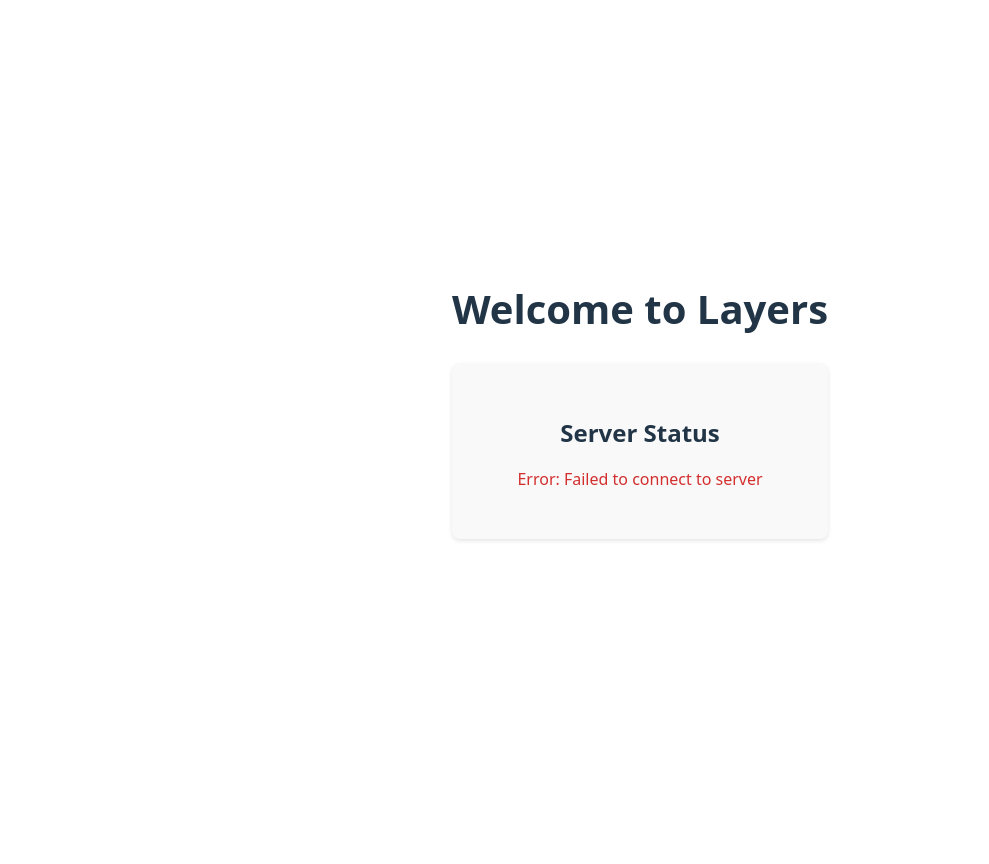
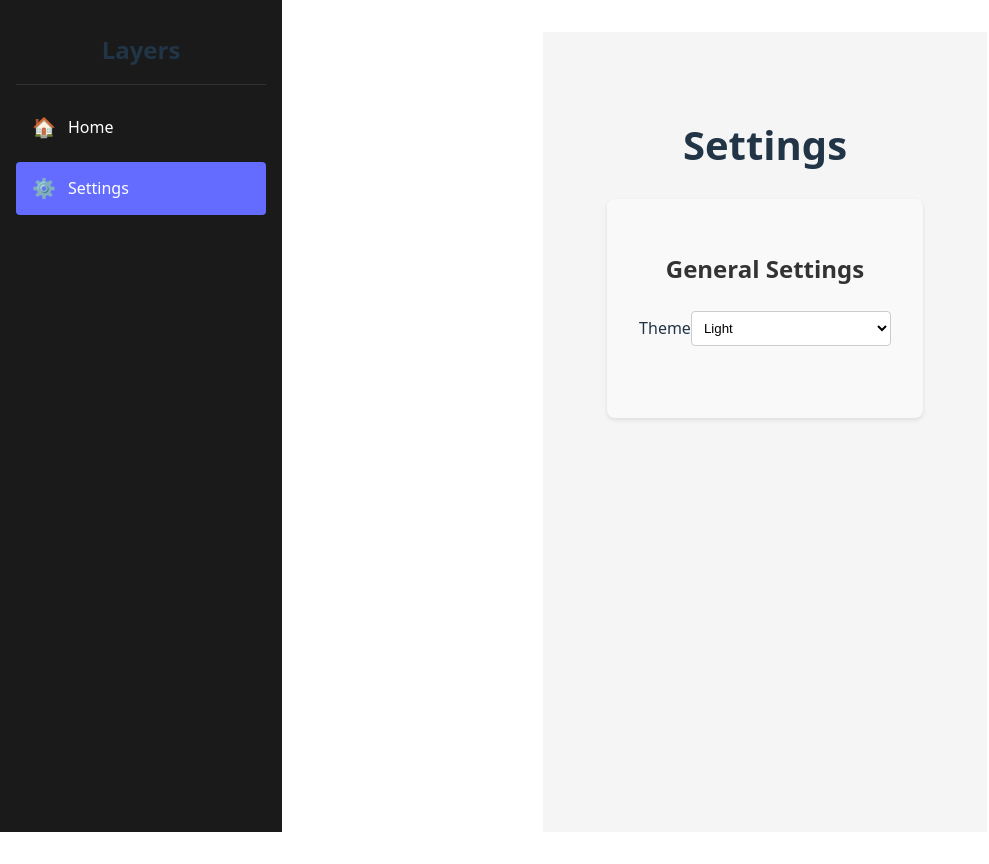
Before and after one commit to FidoMoney/layers, a React (Vite) app in the folder frontend/: page /settings in a window 1280 px wide. Shown: the whole page, without its empty margins (0-989 px from the left). Before the commit the page ends 800 px from the top, so only its background shows below. Built offline with nearby package versions, Linux system fonts and the light colour scheme.

Commit message:
feat: Add modular navigation with Home and Settings pages

```diff
--- a/frontend/package.json
+++ b/frontend/package.json
@@ -11,7 +11,8 @@
   },
   "dependencies": {
     "react": "^19.1.0",
-    "react-dom": "^19.1.0"
+    "react-dom": "^19.1.0",
+    "react-router-dom": "^7.6.0"
   },
   "devDependencies": {
     "@eslint/js": "^9.25.0",
--- a/frontend/src/App.css
+++ b/frontend/src/App.css
@@ -80,3 +80,15 @@ h2 {
   margin-top: 0.5rem;
   color: #666;
 }
+
+.app {
+  display: flex;
+  min-height: 100vh;
+}
+
+.main-content {
+  flex: 1;
+  margin-left: 250px;
+  padding: 2rem;
+  background-color: #f5f5f5;
+}
--- a/frontend/src/App.tsx
+++ b/frontend/src/App.tsx
@@ -1,50 +1,23 @@
-import { useState, useEffect } from 'react'
-import { checkServerStatus } from './services/api'
-import type { ServerStatus } from './services/api'
-import './App.css'
+import { BrowserRouter as Router, Routes, Route } from 'react-router-dom';
+import SideNav from './components/layout/SideNav';
+import Home from './pages/Home';
+import Settings from './pages/Settings';
+import './App.css';
 
 function App() {
-  const [serverStatus, setServerStatus] = useState<ServerStatus | null>(null)
-  const [error, setError] = useState<string | null>(null)
-  const [loading, setLoading] = useState(true)
-
-  useEffect(() => {
-    const fetchStatus = async () => {
-      try {
-        const status = await checkServerStatus()
-        setServerStatus(status)
-        setError(null)
-      } catch (err) {
-        setError(err instanceof Error ? err.message : 'Unknown error occurred')
-      } finally {
-        setLoading(false)
-      }
-    }
-
-    fetchStatus()
-    // Set up polling every 5 seconds
-    const interval = setInterval(fetchStatus, 5000)
-    return () => clearInterval(interval)
-  }, [])
-
   return (
-    <div className="app-container">
-      <h1>Welcome to Layers</h1>
-      <div className="status-container">
-        <h2>Server Status</h2>
-        {loading ? (
-          <p>Checking server status...</p>
-        ) : error ? (
-          <p className="error">Error: {error}</p>
-        ) : (
-          <div className="status-success">
-            <p>✅ Server is running</p>
-            <p className="message">{serverStatus?.message}</p>
-          </div>
-        )}
+    <Router>
+      <div className="app">
+        <SideNav />
+        <main className="main-content">
+          <Routes>
+            <Route path="/" element={<Home />} />
+            <Route path="/settings" element={<Settings />} />
+          </Routes>
+        </main>
       </div>
-    </div>
-  )
+    </Router>
+  );
 }
 
-export default App
+export default App;
--- /dev/null
+++ b/frontend/src/components/layout/SideNav.css
@@ -0,0 +1,54 @@
+.side-nav {
+  width: 250px;
+  height: 100vh;
+  background-color: #1a1a1a;
+  color: white;
+  padding: 1rem;
+  position: fixed;
+  left: 0;
+  top: 0;
+}
+
+.nav-header {
+  padding: 1rem 0;
+  border-bottom: 1px solid #333;
+  margin-bottom: 1rem;
+}
+
+.nav-header h2 {
+  margin: 0;
+  font-size: 1.5rem;
+}
+
+.nav-links {
+  list-style: none;
+  padding: 0;
+  margin: 0;
+}
+
+.nav-links li {
+  margin-bottom: 0.5rem;
+}
+
+.nav-links a {
+  display: flex;
+  align-items: center;
+  padding: 0.75rem 1rem;
+  color: #fff;
+  text-decoration: none;
+  border-radius: 4px;
+  transition: background-color 0.2s;
+}
+
+.nav-links a:hover {
+  background-color: #333;
+}
+
+.nav-links a.active {
+  background-color: #646cff;
+}
+
+.icon {
+  margin-right: 0.75rem;
+  font-size: 1.2rem;
+}
--- /dev/null
+++ b/frontend/src/components/layout/SideNav.tsx
@@ -0,0 +1,28 @@
+import { NavLink } from 'react-router-dom';
+import './SideNav.css';
+
+const SideNav = () => {
+  return (
+    <nav className="side-nav">
+      <div className="nav-header">
+        <h2>Layers</h2>
+      </div>
+      <ul className="nav-links">
+        <li>
+          <NavLink to="/" end>
+            <span className="icon">🏠</span>
+            Home
+          </NavLink>
+        </li>
+        <li>
+          <NavLink to="/settings">
+            <span className="icon">⚙️</span>
+            Settings
+          </NavLink>
+        </li>
+      </ul>
+    </nav>
+  );
+};
+
+export default SideNav;
--- /dev/null
+++ b/frontend/src/pages/Home.css
@@ -0,0 +1,27 @@
+.home-container {
+  padding: 2rem;
+  max-width: 800px;
+  margin: 0 auto;
+}
+
+.status-container {
+  background-color: #f9f9f9;
+  border-radius: 8px;
+  padding: 2rem;
+  box-shadow: 0 2px 4px rgba(0, 0, 0, 0.1);
+  margin-top: 2rem;
+}
+
+.status-success {
+  color: #2e7d32;
+}
+
+.error {
+  color: #d32f2f;
+}
+
+.message {
+  font-size: 1.1rem;
+  margin-top: 0.5rem;
+  color: #666;
+}
--- /dev/null
+++ b/frontend/src/pages/Home.tsx
@@ -0,0 +1,49 @@
+import { useState, useEffect } from 'react';
+import { checkServerStatus } from '../services/api';
+import type { ServerStatus } from '../services/api';
+import './Home.css';
+
+const Home = () => {
+  const [serverStatus, setServerStatus] = useState<ServerStatus | null>(null);
+  const [error, setError] = useState<string | null>(null);
+  const [loading, setLoading] = useState(true);
+
+  useEffect(() => {
+    const fetchStatus = async () => {
+      try {
+        const status = await checkServerStatus();
+        setServerStatus(status);
+        setError(null);
+      } catch (err) {
+        setError(err instanceof Error ? err.message : 'Unknown error occurred');
+      } finally {
+        setLoading(false);
+      }
+    };
+
+    fetchStatus();
+    const interval = setInterval(fetchStatus, 5000);
+    return () => clearInterval(interval);
+  }, []);
+
+  return (
+    <div className="home-container">
+      <h1>Welcome to Layers</h1>
+      <div className="status-container">
+        <h2>Server Status</h2>
+        {loading ? (
+          <p>Checking server status...</p>
+        ) : error ? (
+          <p className="error">Error: {error}</p>
+        ) : (
+          <div className="status-success">
+            <p>✅ Server is running</p>
+            <p className="message">{serverStatus?.message}</p>
+          </div>
+        )}
+      </div>
+    </div>
+  );
+};
+
+export default Home;
--- /dev/null
+++ b/frontend/src/pages/Settings.css
@@ -0,0 +1,43 @@
+.settings-container {
+  padding: 2rem;
+  max-width: 800px;
+  margin: 0 auto;
+}
+
+.settings-content {
+  background-color: #f9f9f9;
+  border-radius: 8px;
+  padding: 2rem;
+  box-shadow: 0 2px 4px rgba(0, 0, 0, 0.1);
+  margin-top: 2rem;
+}
+
+.settings-section {
+  margin-bottom: 2rem;
+}
+
+.settings-section h2 {
+  margin-bottom: 1rem;
+  color: #333;
+}
+
+.settings-group {
+  display: flex;
+  flex-direction: column;
+  gap: 1rem;
+}
+
+.settings-group label {
+  display: flex;
+  justify-content: space-between;
+  align-items: center;
+  padding: 0.5rem 0;
+}
+
+.settings-group select {
+  padding: 0.5rem;
+  border-radius: 4px;
+  border: 1px solid #ccc;
+  background-color: white;
+  min-width: 200px;
+}
--- /dev/null
+++ b/frontend/src/pages/Settings.tsx
@@ -0,0 +1,26 @@
+import './Settings.css';
+
+const Settings = () => {
+  return (
+    <div className="settings-container">
+      <h1>Settings</h1>
+      <div className="settings-content">
+        <section className="settings-section">
+          <h2>General Settings</h2>
+          <div className="settings-group">
+            <label>
+              <span>Theme</span>
+              <select>
+                <option value="light">Light</option>
+                <option value="dark">Dark</option>
+                <option value="system">System</option>
+              </select>
+            </label>
+          </div>
+        </section>
+      </div>
+    </div>
+  );
+};
+
+export default Settings;
```
Also changed, not shown: 1 other file (tests, documents, lock files or other folders).
